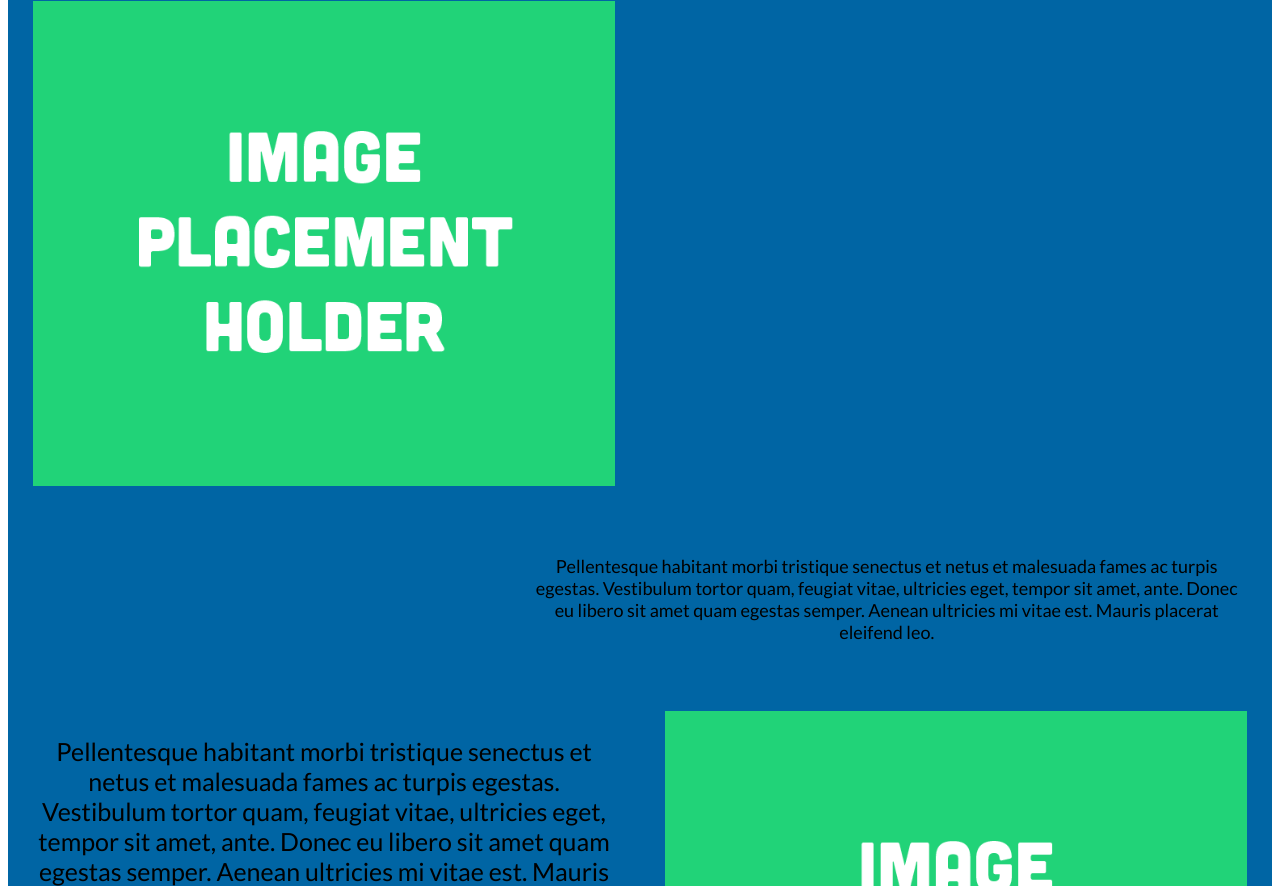
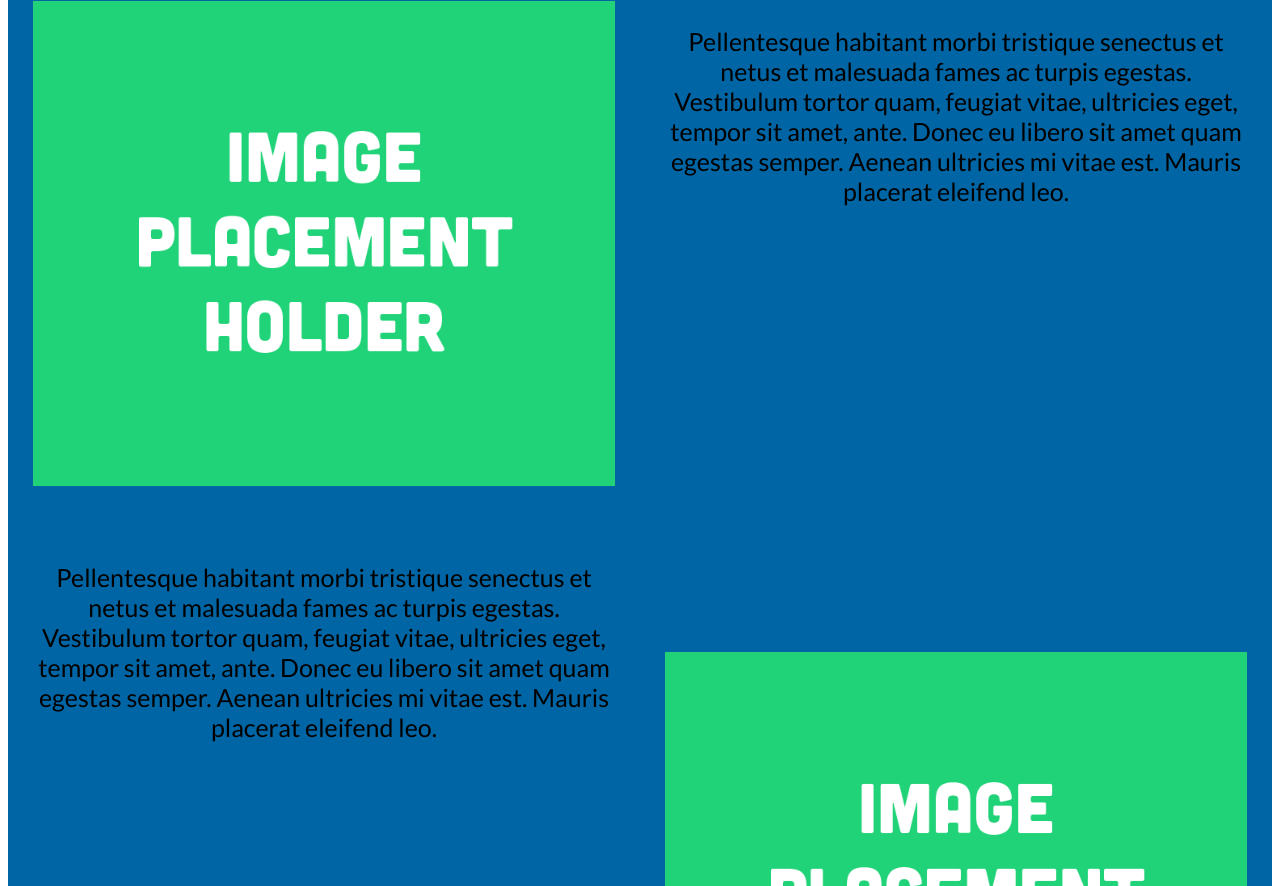
Before and after one commit to poornitely/poornitely.github.io, a plain HTML site: page unit_6/index.html in a window 1280 px wide. Shown: the part 3777-4663 px from the top of the page. Drawn offline with Linux system fonts and the light colour scheme.

Commit message:
section 2 fixes

```diff
--- a/unit_6/css/style.css
+++ b/unit_6/css/style.css
@@ -173,10 +173,12 @@ background-color: #fff;
 .p1 {
   float:right;
   text-align: center;
-  fontsize: 25px;
+  font-size: 25px;
   width: 46%;
   padding: 2%;
-  width: 720px;
+  display: inline-block;
+  height: 601px;
+
 }
 
 
@@ -188,6 +190,7 @@ background-color: #fff;
   width: 46%;
   padding: 2%;
   display: inline-block;
+  height: 601px;
 }
 
 .img2 {
```
